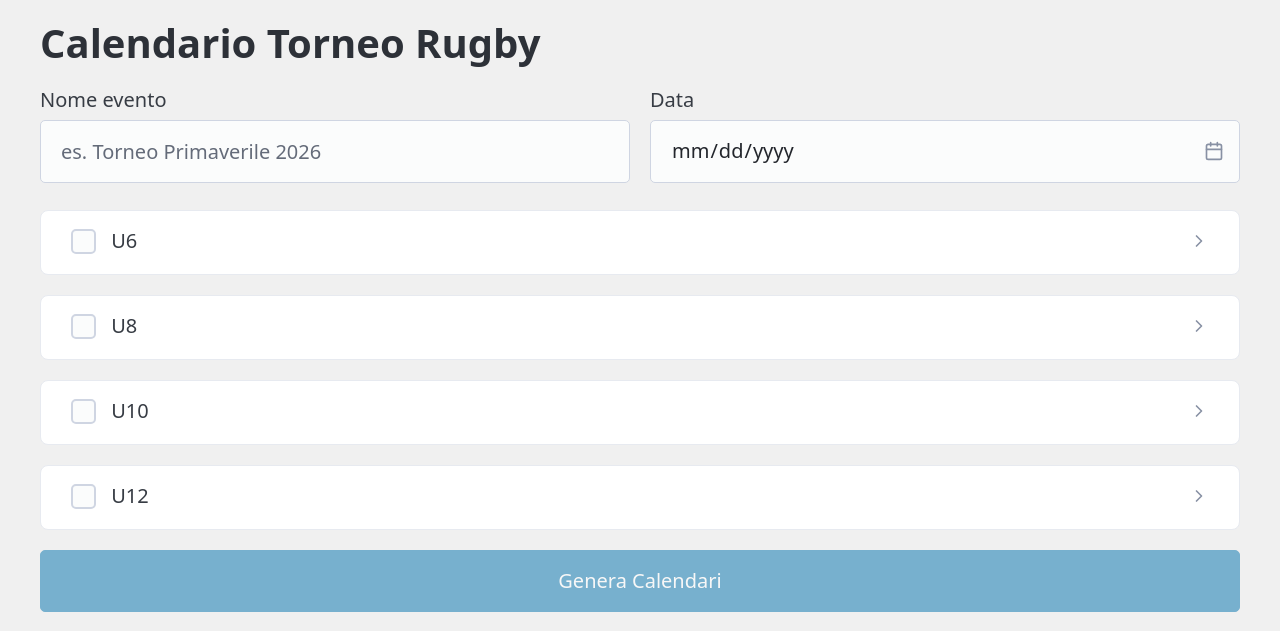
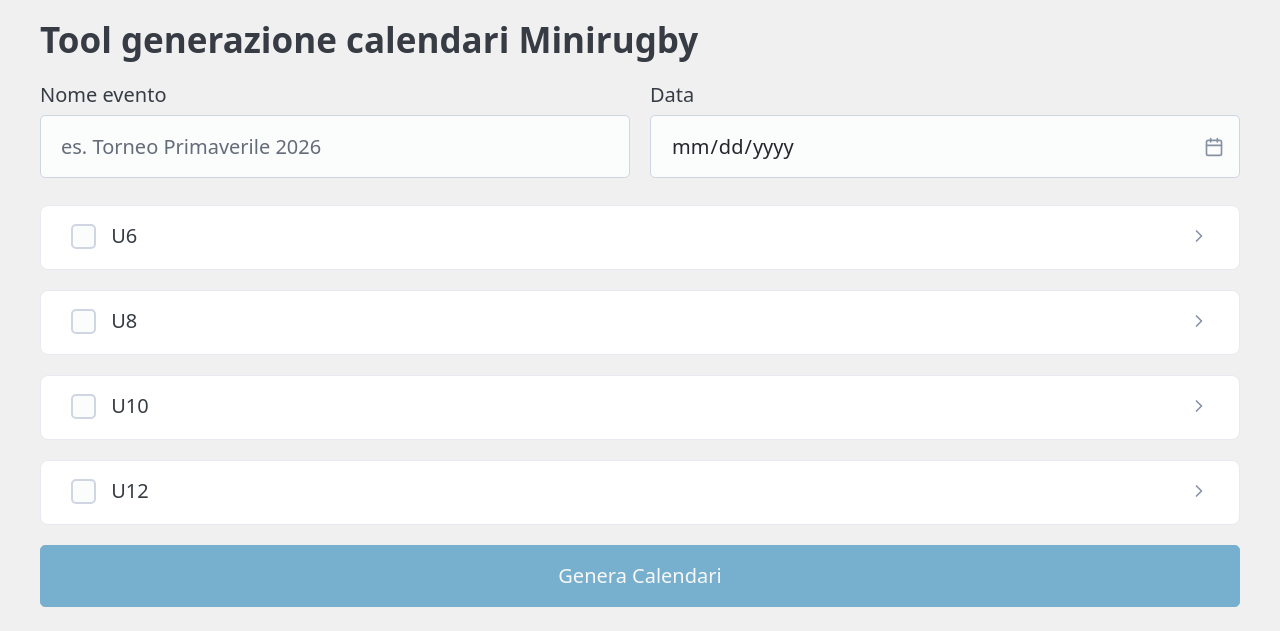
Before and after one commit to bchirico/minirugby-scheduler, a Flask app: page / in a window 1280 px wide. Shown: the top 631 px of the page. Run offline with Flask 3, Linux system fonts and the light colour scheme; some libraries are stand-ins or nearby versions.

Commit message:
aggiornamenti grafici e di terminologia minori
- Titolo app aggiornato a "Tool generazione calendari Minirugby" con font ridotto (h2)
- "Durata pausa" rinominato in "Durata pausa tra partite"

Co-Authored-By: Claude Sonnet 4.6 <noreply@anthropic.com>

```diff
--- a/templates/base.html
+++ b/templates/base.html
@@ -9,7 +9,7 @@
 </head>
 <body>
     <main class="container">
-        <h1>Calendario Torneo Rugby</h1>
+        <h2>Tool generazione calendari Minirugby</h2>
         {% block content %}{% endblock %}
     </main>
     {% block scripts %}{% endblock %}
```
